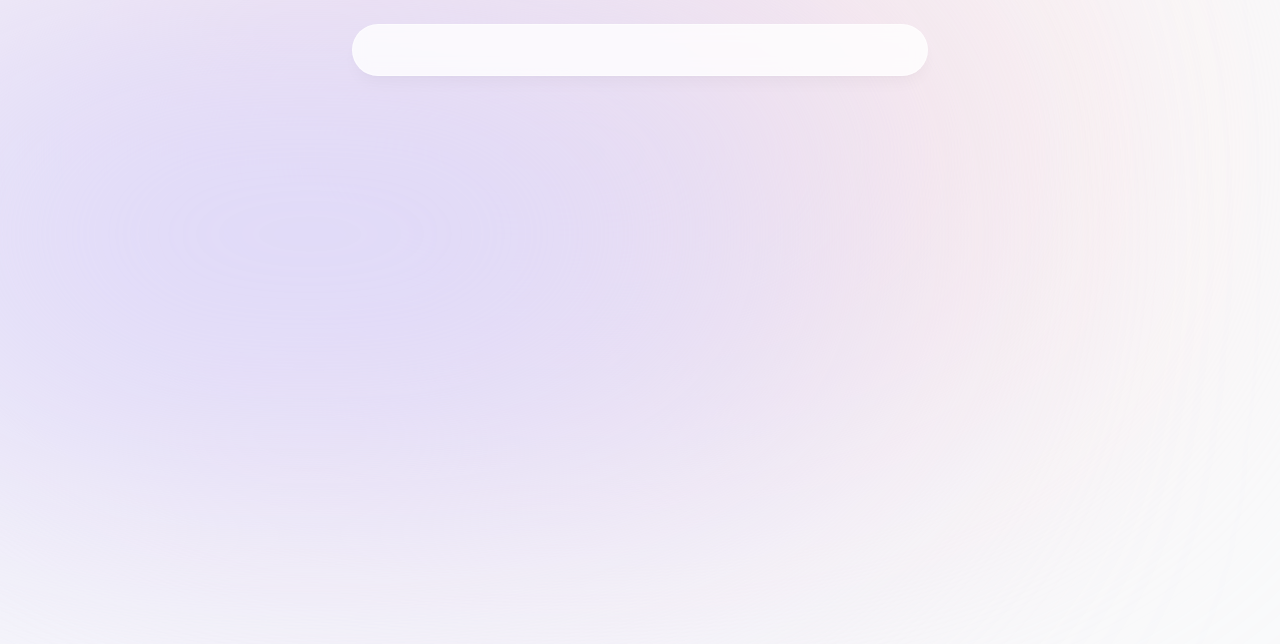
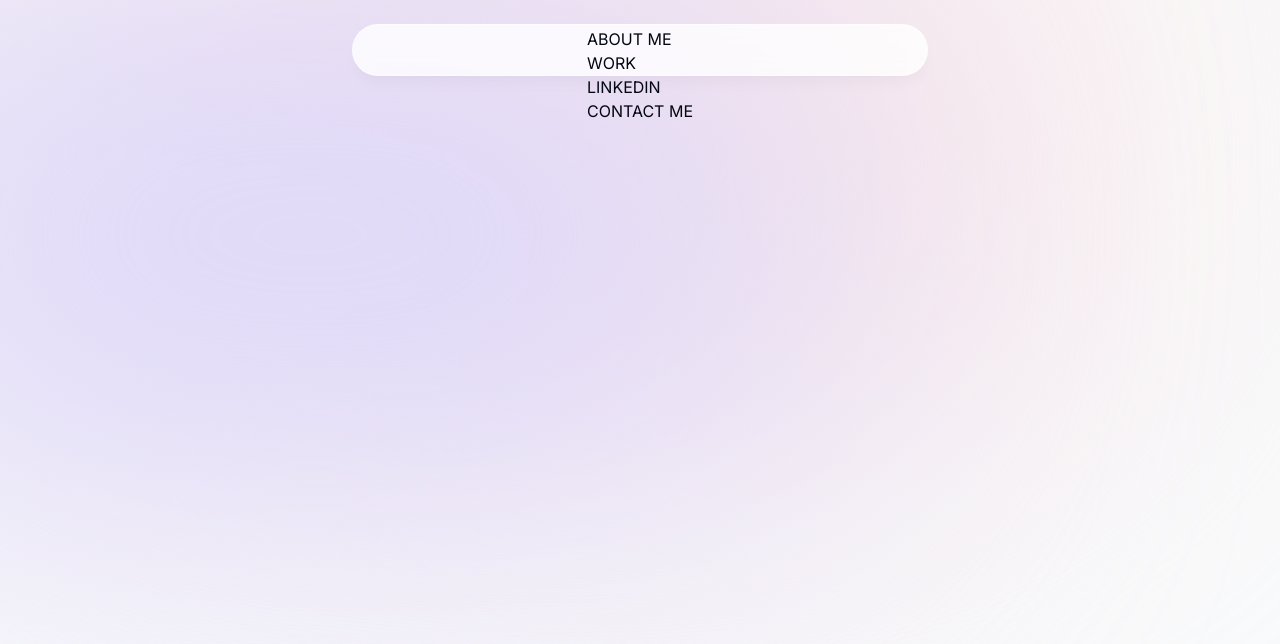
Before and after one commit to ajasinger/portfolio_2024, a Next.js app: page / in a window 1280 px wide. Shown: the top 644 px of the page. Built offline with nearby package versions, Linux system fonts and the light colour scheme.

Commit message:
map links

```diff
--- a/components/Header.tsx
+++ b/components/Header.tsx
@@ -1,6 +1,8 @@
 'use client';
 
-import {motion} from 'framer-motion';
+import { motion } from 'framer-motion';
+import { links } from '@/lib/data';
+import Link from 'next/link';
 
 export default function Header() {
   return (
@@ -11,7 +13,13 @@ export default function Header() {
         animate={{ y: 0, x: '-50%', opacity: 1 }}
       ></motion.div>
       <nav className="flex fixed top-[0.15rem] left-1/2 h-12 -translate-x-1/2 py-2 sm:top-[1.7rem] sm:h-[initial] sm:py-0">
-
+        <ul>
+          {links.map((link) => (
+            <li key={link.id}>
+              <Link href={link.href}>{link.name}</Link>
+            </li>
+          ))}
+        </ul>
       </nav>
     </header>
   )
```
